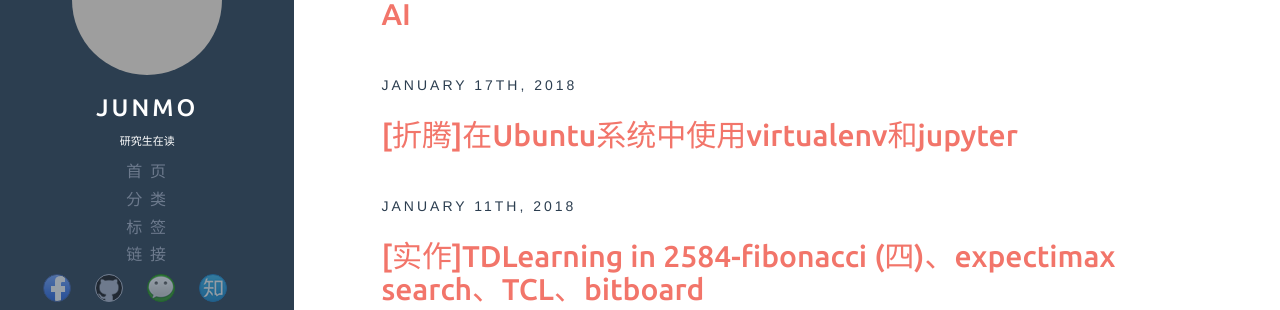
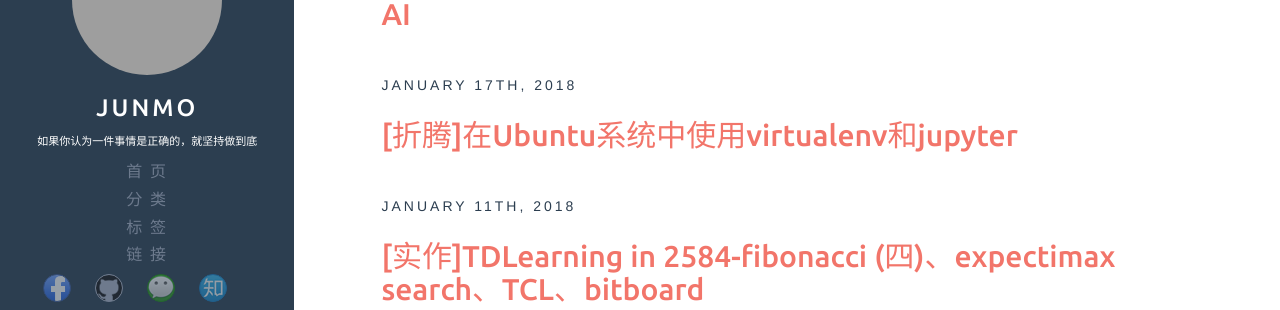
Before and after one commit to junmo1215/junmo1215.github.io, a Jekyll site: the page built from index.html, in a window 1280 px wide. Shown: the part 203-513 px from the top of the page. Built offline with Jekyll 4.4.1, drawn with Linux system fonts in a browser that asks for light colours; the list of posts is cut into pages by our own code; comment, search, counter and statistics services are not loaded; grey boxes are pictures that could not be loaded.

Commit message:
modify bio of site

```diff
--- a/_config.yml
+++ b/_config.yml
@@ -27,7 +27,7 @@ author:
   twitter:
   pinterest:
   linkedin:
-  bio: 研究生在读
+  bio: 如果你认为一件事情是正确的，就坚持做到底
   email_md5: 1a6a594d5a561d9b30c7fcc16be8f249
   google:
   weibo:
```
